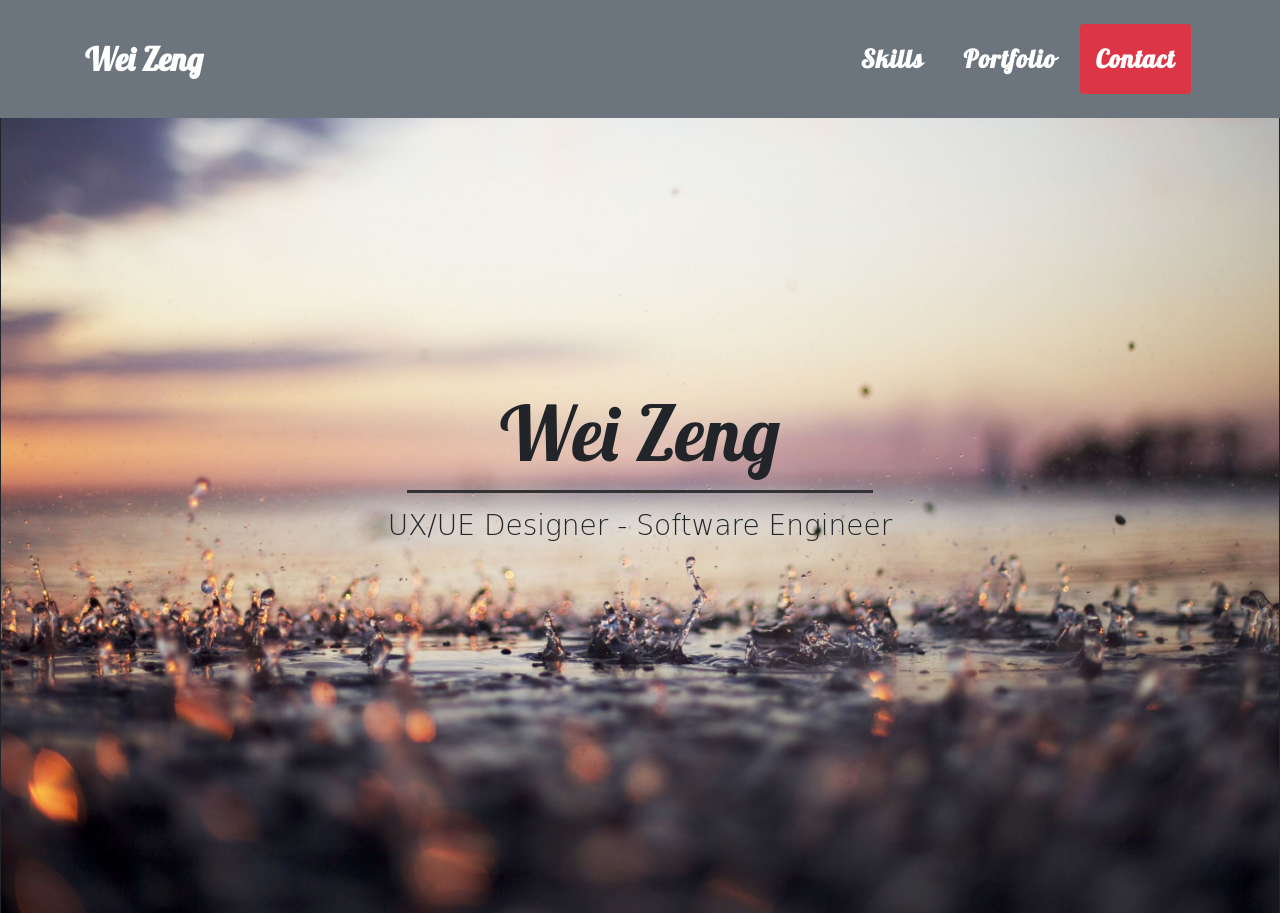
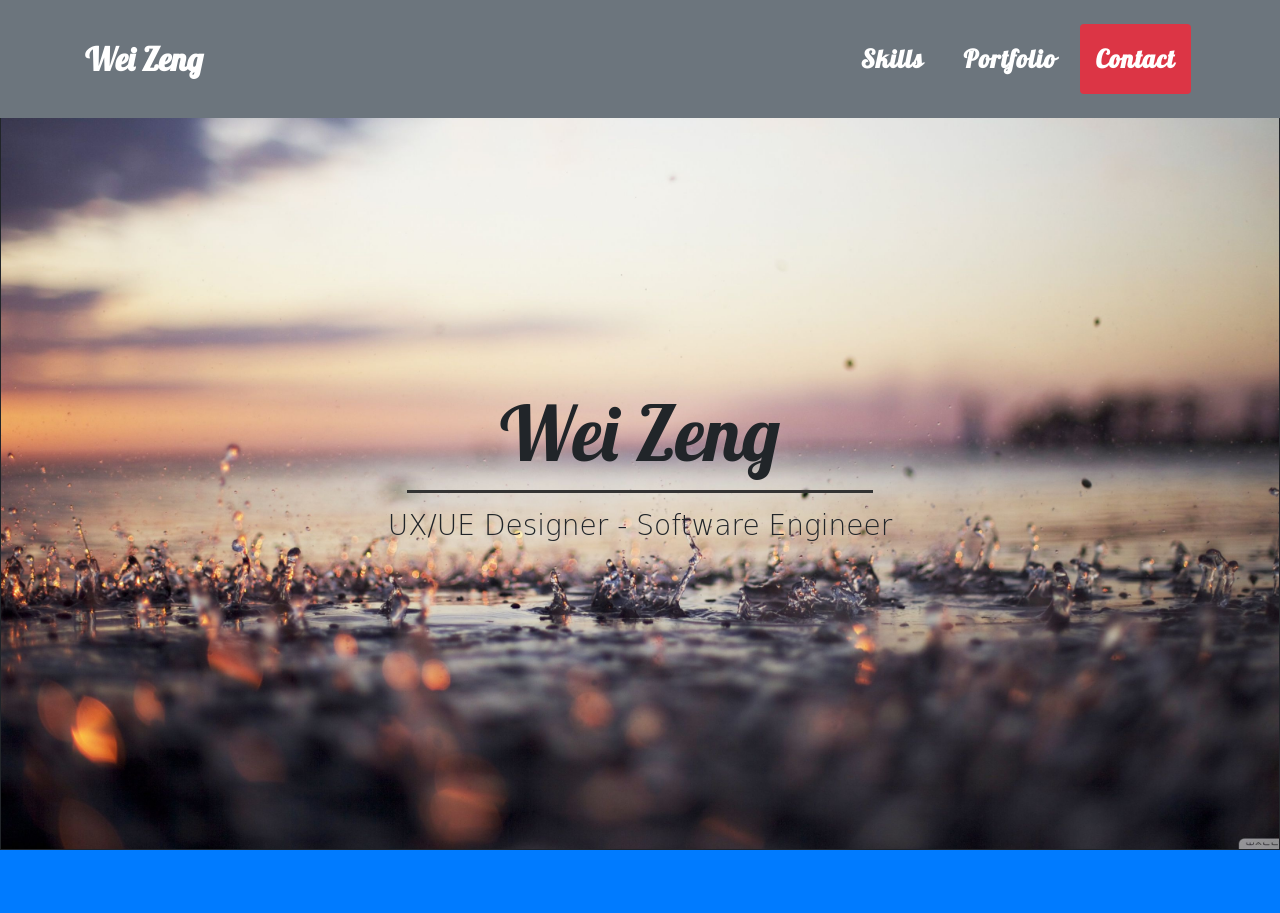
Before and after one commit to WayGold/Portfolio, a website with bundled scripts: page index.html in a window 1280 px wide. Shown: the top 913 px of the page. Built offline with nearby package versions, Linux system fonts and the light colour scheme; a web font is replaced by a local one.

Commit message:
fix bg pic size again

```diff
--- a/index.html
+++ b/index.html
@@ -57,7 +57,7 @@
 
     <!-- Header -->
     <header class="masthead bg-primary text-black text-center" style="background-image: url('img/home.jpg');
-    width: auto; height: auto; padding: 0 0 25%; border: 1px solid; margin-left: auto; margin-right: auto;
+    width: auto; height: auto; padding: 0 0 20%; border: 1px solid; margin-left: auto; margin-right: auto;
     background-position: center; background-repeat: no-repeat; background-attachment: scroll; background-size: cover;">
       <div class="container text-center" style="padding-bottom: 50px; padding-top: 200px;">
         <h1 class="mb-0" style="font-family: 'Lobster', cursive; padding-top: 200px;">Wei Zeng</h1>
```
